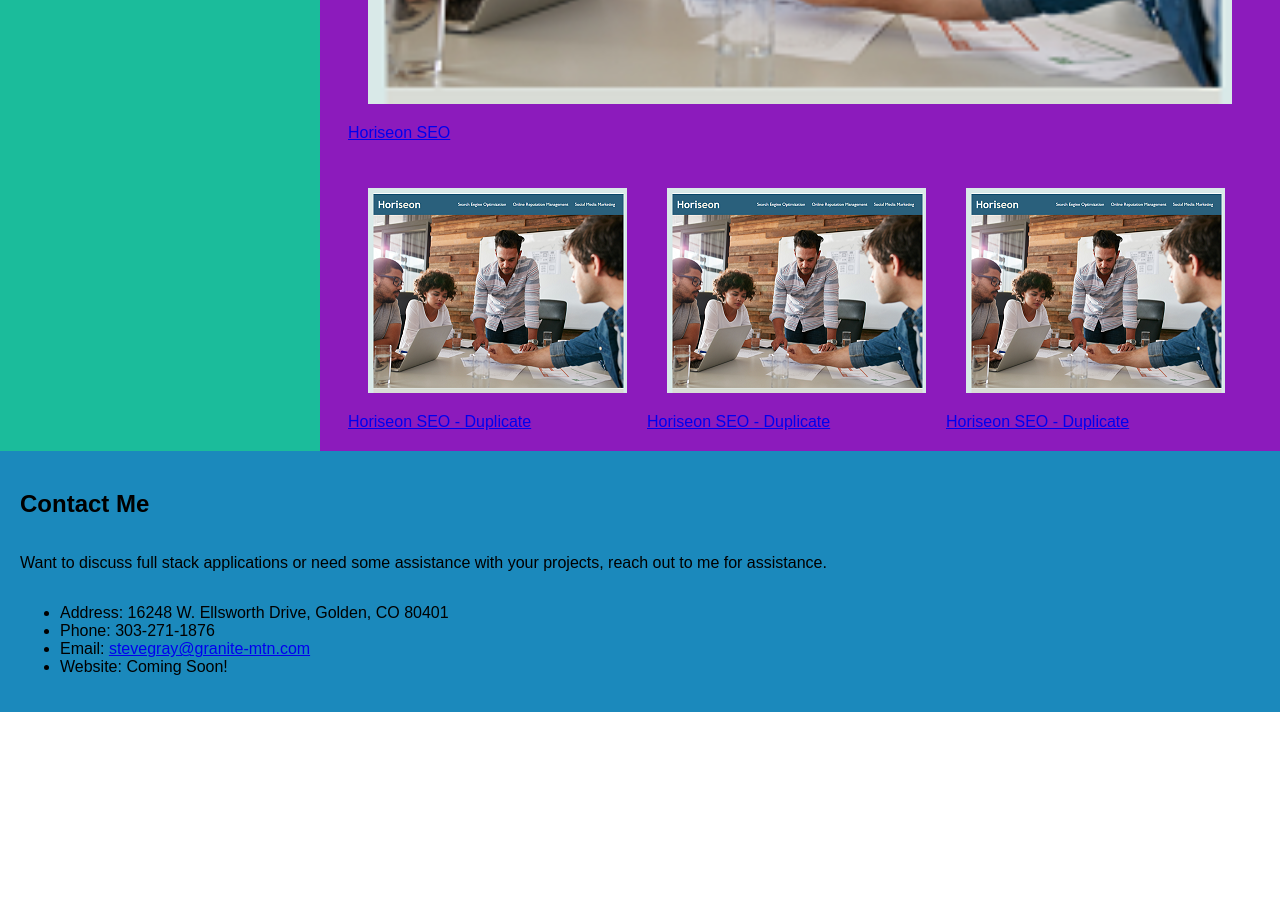
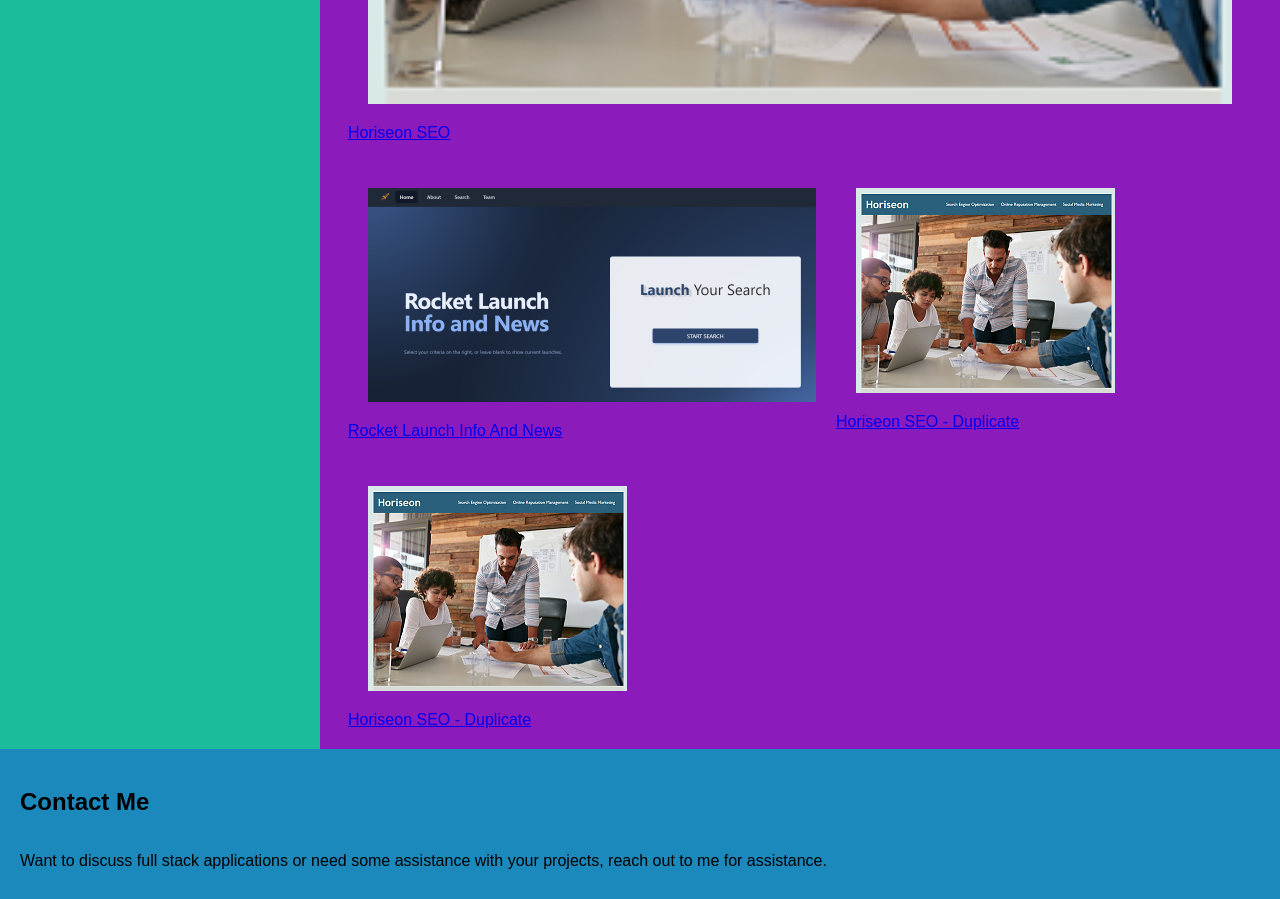
Before and after one commit to SparkKids/Module-2-Challenge-Repository, a plain HTML site: page index.html in a window 1280 px wide. Shown: the part 1320-2219 px from the top of the page. Before the commit the page ends 2032 px from the top, so only its background shows below. Drawn offline with Linux system fonts and the light colour scheme.

Commit message:
Added group project to portfolio

```diff
--- a/index.html
+++ b/index.html
@@ -45,8 +45,8 @@
                 src="./assets/images/Horiseon-Social-Solution-Services.png">Horiseon SEO</a>
           </div>
           <div>
-            <a href="https://sparkkids.github.io/Module-1-Challenge-Repository/"><img
-                src="./assets/images/Horiseon-Social-Solution-Services.png">Horiseon SEO - Duplicate</a>
+            <a href="https://sparkkids.github.io/rocket-launches-and-news-database-group-project/"><img
+                src="./assets/images/Rocket-Launch-Info_and_News.png">Rocket Launch Info And News</a>
           </div>
           <div>
             <a href="https://sparkkids.github.io/Module-1-Challenge-Repository/"><img
```
Also changed, not shown: assets/images/Rocket-Launch-Info_and_News.png (added).
